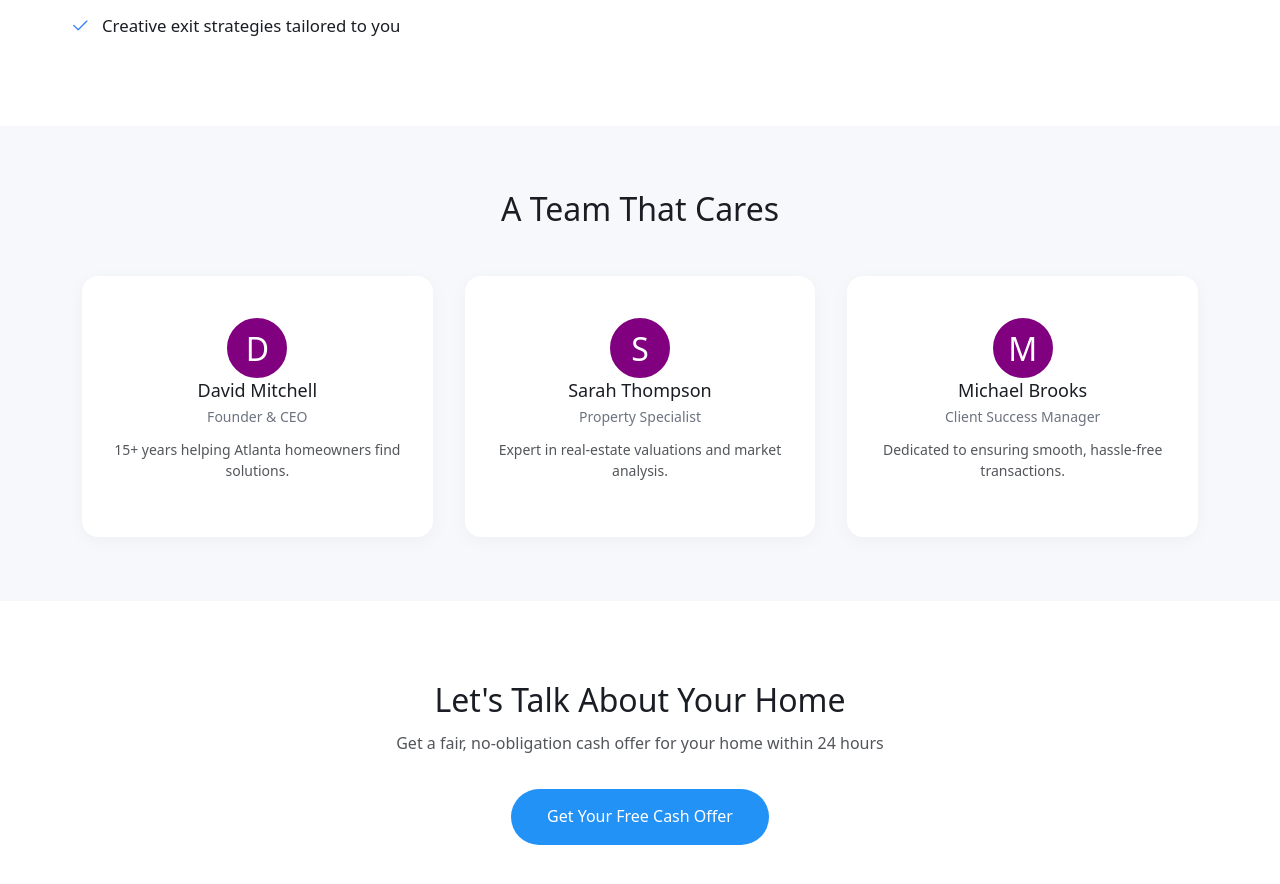
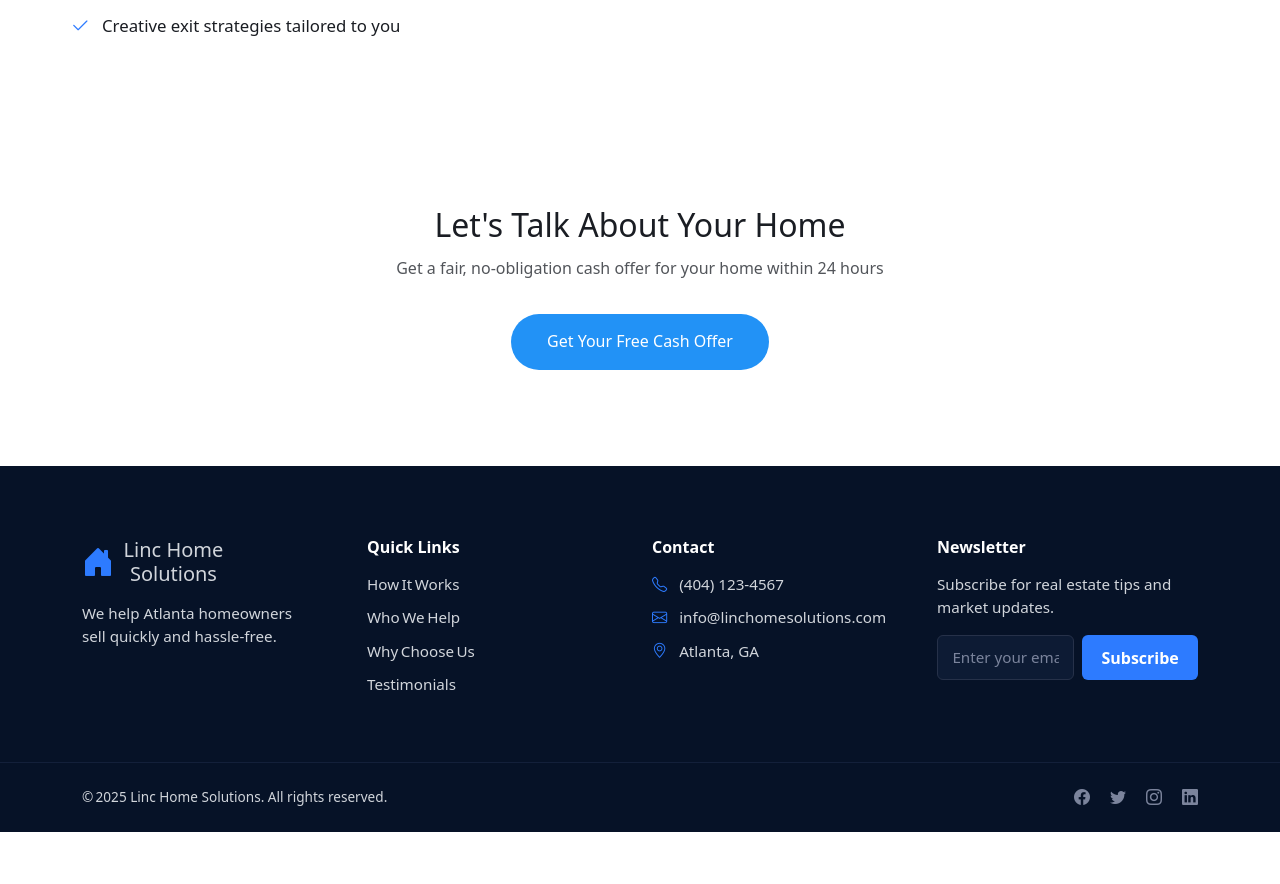
Before and after one commit to ugochukwuomeje/linc, a React (Create React App) app: page /about in a window 1280 px wide. Shown: the part 1040-1924 px from the top of the page. After the commit the page ends 1872 px from the top, so only its background shows below. Built offline with nearby package versions, Linux system fonts and the light colour scheme.

Commit message:
remove picture in about us page

```diff
--- a/src/components/About/About.jsx
+++ b/src/components/About/About.jsx
@@ -89,24 +89,6 @@ const About = () => {
         </div>
       </div>
 
-      {/* team --------------------------------------------------------------- */}
-      <div className="about__team">
-        <h2>A Team That Cares</h2>
-
-        <div className="about__teamGrid container">
-          {team.map((m, i) => (
-            <article key={i} className="about__card">
-              {/* <img src={m.img} alt={m.name} /> */}
-              <span style={{ background: "purple" }}>{m.name.charAt(0)}</span>
-              <h3>{m.name}</h3>
-              <p className="role">{m.role}</p>
-              <p className="blurb">{m.blurb}</p>
-            </article>
-          ))}
-        </div>
-      </div>
-
-      {/* CTA ---------------------------------------------------------------- */}
       <div className="about__cta container">
         <h2>Let's Talk About Your Home</h2>
         <p>
```
